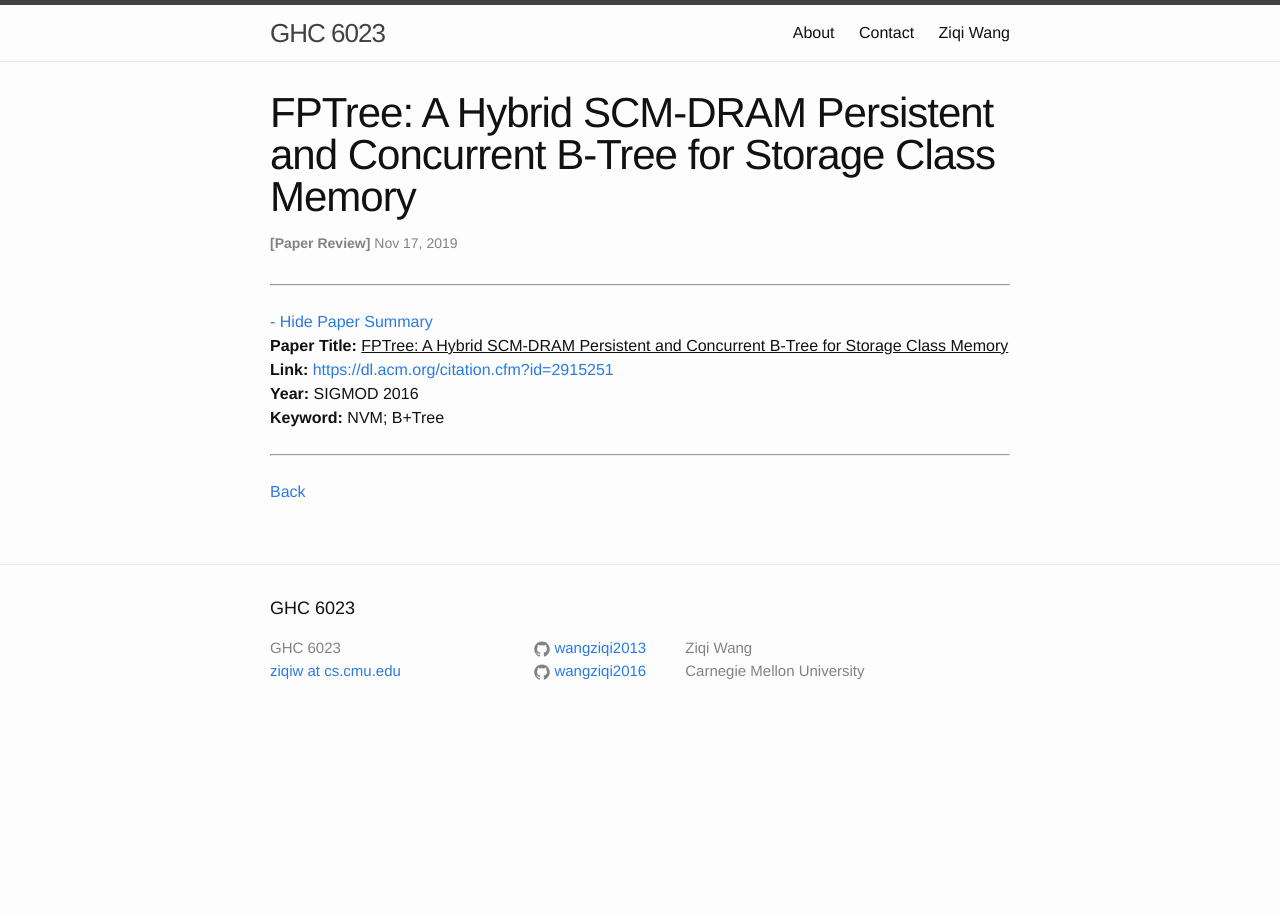
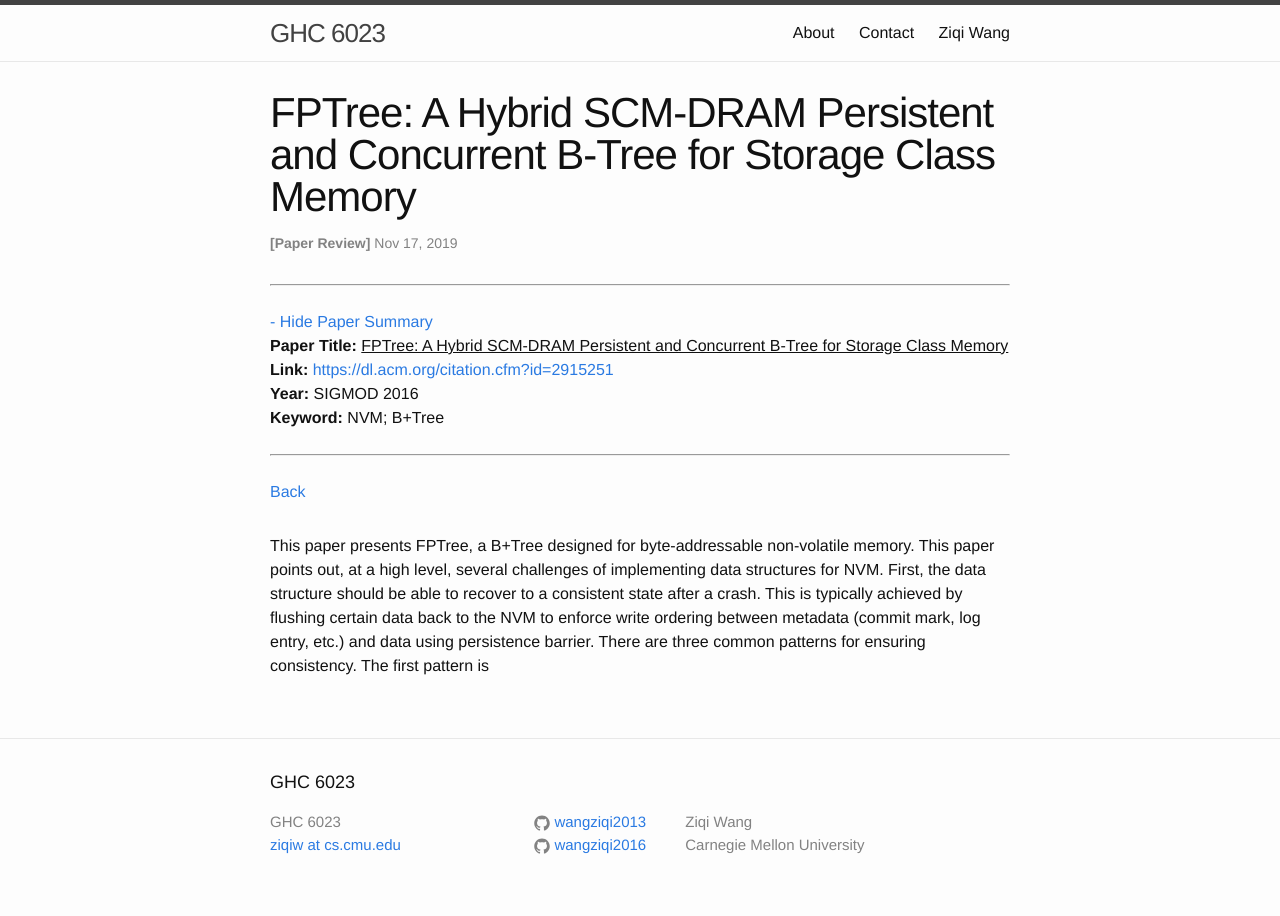
Before and after one commit to wangziqi2013/wangziqi2013.github.io, a Jekyll site: the page built from _posts/2019-11-17-fptree.markdown, in a window 1280 px wide. Built offline with Jekyll 4.4.1, drawn with Linux system fonts in a browser that asks for light colours.

Commit message:
Adding first challenge

```diff
--- a/_posts/2019-11-17-fptree.markdown
+++ b/_posts/2019-11-17-fptree.markdown
@@ -12,3 +12,9 @@ htm_cd:
 htm_cr:
 version_mgmt:
 ---
+
+This paper presents FPTree, a B+Tree designed for byte-addressable non-volatile memory. This paper points out, at a high
+level, several challenges of implementing data structures for NVM. First, the data structure should be able to recover to
+a consistent state after a crash. This is typically achieved by flushing certain data back to the NVM to enforce write
+ordering between metadata (commit mark, log entry, etc.) and data using persistence barrier. There are three common patterns
+for ensuring consistency. The first pattern is
```
